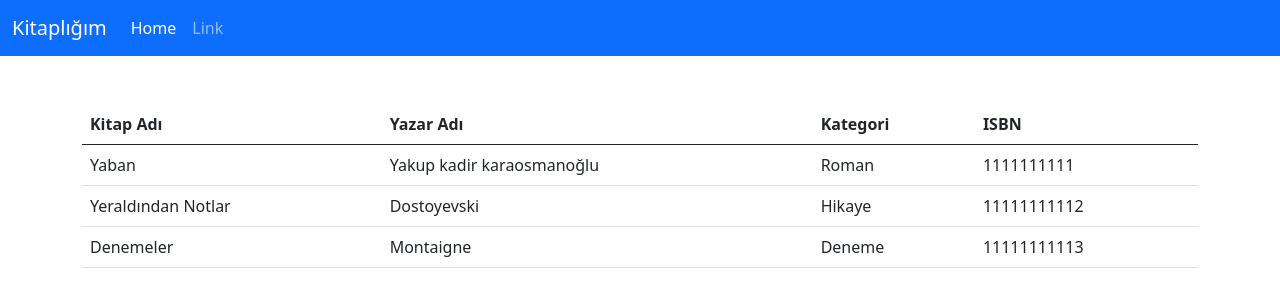
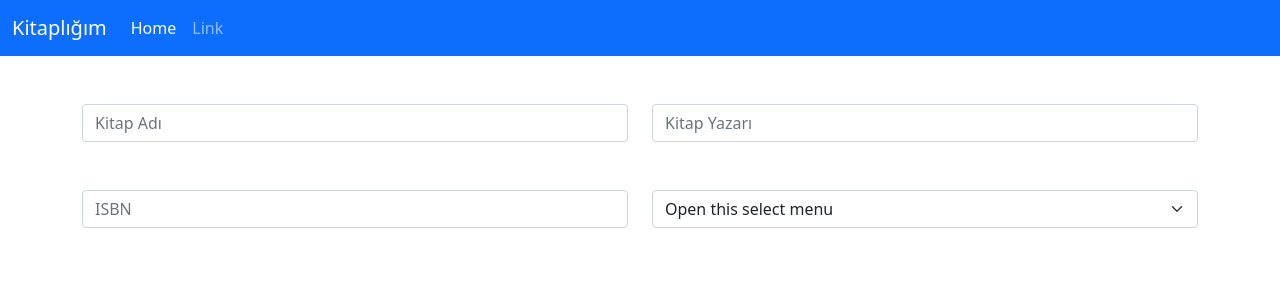
Before and after one commit to darahta/react-trm, a React (Create React App) app: page /add-book in a window 1280 px wide. Shown: the top 300 px of the page. Built offline with nearby package versions, Linux system fonts and the light colour scheme; data requests are answered from the project's data file.

Commit message:
güncelleme

```diff
--- a/src/App.js
+++ b/src/App.js
@@ -1,13 +1,16 @@
 import React from "react";
-import Header from "./components/Header";
-import ListBooks from "./components/ListBooks";
+import { BrowserRouter, Routes, Route } from "react-router-dom";
+import AddBook from "./pages/AddBook";
+import Home from "./pages/Home";
 
 function App() {
    return (
-      <div className="App">
-         <Header />
-         <ListBooks />
-      </div>
+      <BrowserRouter>
+         <Routes>
+            <Route path="/" element={<Home />} />
+            <Route path="/add-book" element={<AddBook />} />
+         </Routes>
+      </BrowserRouter>
    );
 }
 
--- /dev/null
+++ b/src/components/AddBookForm.js
@@ -0,0 +1,47 @@
+import React, { useEffect, useState } from "react";
+import axios from "axios";
+const AddBookForm = (props) => {
+   useEffect(() => {
+      axios
+         .get("http://localhost:3004/categories")
+         .then((res) => {})
+         .catch((err) => console.log(err));
+   }, []);
+   return (
+      <div className="container my-5">
+         <form>
+            <div className="row">
+               <div className="col">
+                  <input
+                     type="text"
+                     class="form-control"
+                     placeholder="Kitap Adı"
+                  />
+               </div>
+               <div className="col">
+                  <input
+                     type="text"
+                     class="form-control"
+                     placeholder="Kitap Yazarı"
+                  />
+               </div>
+            </div>
+            <div className="row my-5">
+               <div className="col">
+                  <input type="text" class="form-control" placeholder="ISBN" />
+               </div>
+               <div className="col">
+                  <select className="form-select">
+                     <option selected>Open this select menu</option>
+                     <option value="1">One</option>
+                     <option value="2">Two</option>
+                     <option value="3">Three</option>
+                  </select>
+               </div>
+            </div>
+         </form>
+      </div>
+   );
+};
+
+export default AddBookForm;
--- a/src/components/ListBooks.js
+++ b/src/components/ListBooks.js
@@ -1,6 +1,7 @@
 import React, { useEffect, useState } from "react";
 import axios from "axios";
 import Loading from "./Loading";
+import { Link } from "react-router-dom";
 
 const ListBooks = (props) => {
    const [books, setBooks] = useState(null);
@@ -27,6 +28,11 @@ const ListBooks = (props) => {
    }
    return (
       <div className="container my-5">
+         <div className="my-3 d-flex justify-content-end">
+            <Link to="/add-book" className="btn btn-primary">
+               Kitap ekle
+            </Link>
+         </div>
          <table className="table">
             <thead>
                <tr>
--- /dev/null
+++ b/src/pages/AddBook.js
@@ -0,0 +1,14 @@
+import React from "react";
+import Header from "../components/Header";
+import AddBookForm from "../components/AddBookForm";
+
+const AddBook = (props) => {
+   return (
+      <div>
+         <Header />
+         <AddBookForm />
+      </div>
+   );
+};
+
+export default AddBook;
--- /dev/null
+++ b/src/pages/Home.js
@@ -0,0 +1,14 @@
+import React from "react";
+import Header from "../components/Header";
+import ListBooks from "../components/ListBooks";
+
+const Home = (props) => {
+   return (
+      <div>
+         <Header />
+         <ListBooks />
+      </div>
+   );
+};
+
+export default Home;
```
